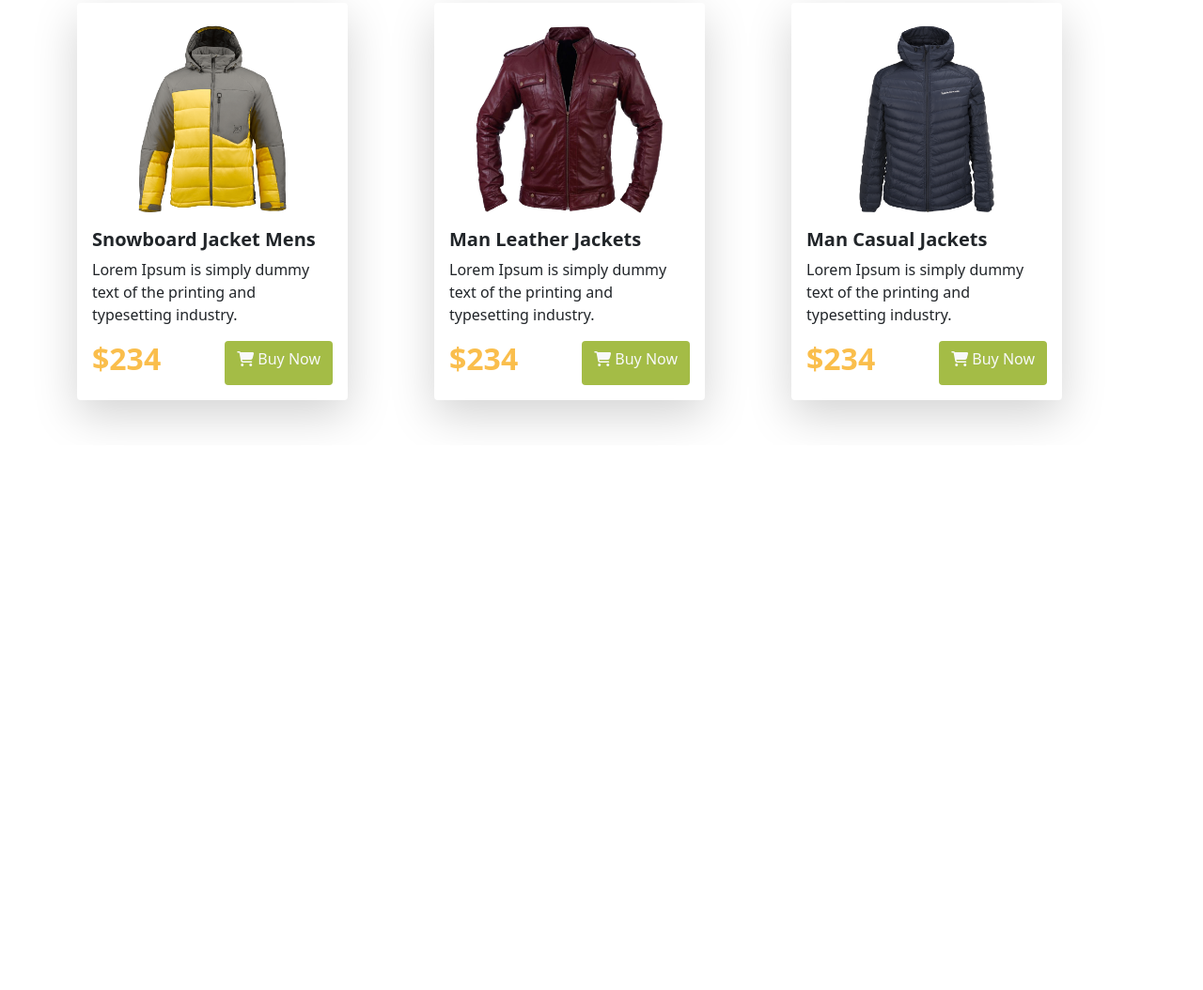
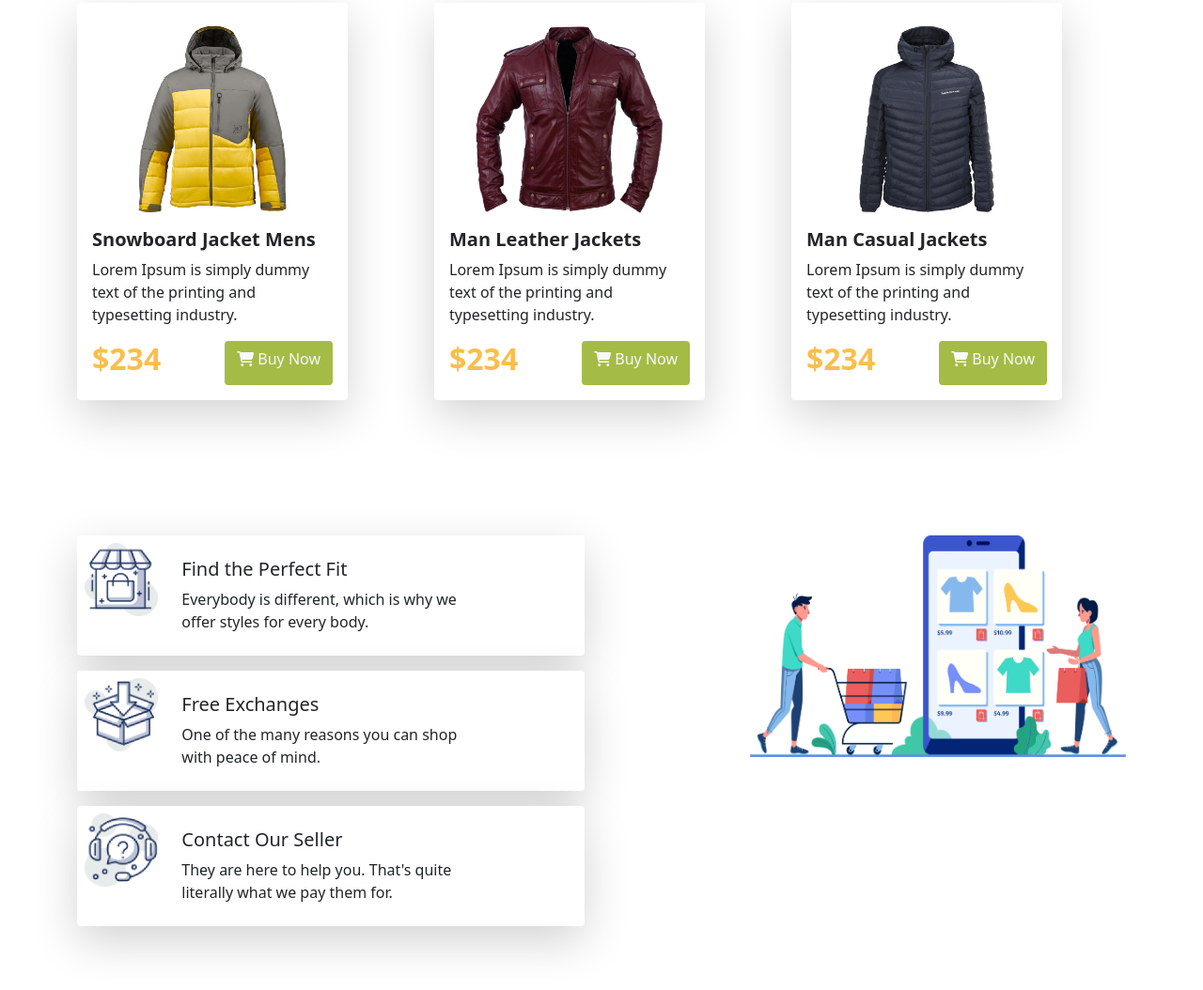
Before and after one commit to FahamidulDipro/penguin_fashion, a plain HTML site: page index.html in a window 1280 px wide. Shown: the part 1324-2378 px from the top of the page at 94% size. Before the commit the page ends 1798 px from the top, so only its background shows below. Drawn offline with nearby package versions, Linux system fonts and the light colour scheme.

Commit message:
last section added

```diff
--- a/index.html
+++ b/index.html
@@ -26,6 +26,11 @@
     .card img {
         height: 200px;
         width: 200px;
+    }
+
+    .image_container2 {
+        width: 400px;
+        height: 300px;
     }
 </style>
 
@@ -76,7 +81,7 @@
         <div class="text_container w-lg-25 w-100">
             <h1 class="first_heading"><span style="color:#FABE4C;">Be the Penguins</span> <br>of Winter</h1>
             <p>Lorem ipsum dolor sit amet consectetur, adipisicing elit. Officia unde consequatur, porro minus earum explicabo aperiam sit id quasi temporibus architecto amet? Dignissimos nulla voluptatum facilis ratione esse consequuntur neque?</p>
-            <button class="btn btn_green text-light"><i class="fas fa-shopping-cart"></i> BUY NOW</button>
+            <button class="btn btn_green text-light mt-3"><i class="fas fa-shopping-cart"></i> BUY NOW</button>
         </div>
         <div class="image_container">
             <img src="images/model.png" alt="model" class="img-fluid">
@@ -89,7 +94,7 @@
 
 
 <!-- Third Section Starts  -->
-<div class="white_background">
+<section class="white_background">
     <div class="container py-5">
         <h2 style="font-weight: bold;">Woman Jacket</h2>
         <div class="row mt-5 g-4">
@@ -188,8 +193,62 @@
             </div>
         </div>
     </div>
-</div>
+</section>
 <!-- Third Section Ends  -->
+
+<!-- Fourth Section Starts -->
+<section>
+    <div class="container  d-flex justify-content-between py-5 flex-lg-row flex-md-row flex-sm-column flex-column my-5">
+        <div class="list_container ">
+            <div class="card mb-3 border-0 shadow-lg rounded p-2" style="max-width: 540px;">
+                <div class="row g-0">
+                    <div class="col-md-2">
+                        <img src="images/house.png" class="img-fluid rounded-start" alt="house" style="height: 78px; width: 78px;">
+                    </div>
+                    <div class="col-md-8">
+                        <div class="card-body">
+                            <h5 class="card-title">Find the Perfect Fit</h5>
+                            <p class="card-text">Everybody is different, which is why we offer styles for every body.</p>
+
+                        </div>
+                    </div>
+                </div>
+            </div>
+            <div class="card mb-3 border-0 shadow-lg rounded p-2" style="max-width: 540px;">
+                <div class="row g-0">
+                    <div class="col-md-2">
+                        <img src="images/box.png" class="img-fluid rounded-start" alt="box" style="height: 78px; width: 78px;">
+                    </div>
+                    <div class="col-md-8">
+                        <div class="card-body">
+                            <h5 class="card-title">Free Exchanges</h5>
+                            <p class="card-text">One of the many reasons you can shop with peace of mind.</p>
+
+                        </div>
+                    </div>
+                </div>
+            </div>
+            <div class="card mb-3 border-0 shadow-lg rounded p-2" style="max-width: 540px;">
+                <div class="row g-0">
+                    <div class="col-md-2">
+                        <img src="images/question.png" class="img-fluid rounded-start" alt="question" style="height: 78px; width: 78px;">
+                    </div>
+                    <div class="col-md-8">
+                        <div class="card-body">
+                            <h5 class="card-title">Contact Our Seller</h5>
+                            <p class="card-text">They are here to help you. That's quite literally what we pay them for.</p>
+
+                        </div>
+                    </div>
+                </div>
+            </div>
+        </div>
+        <div class="image_container2">
+            <img src="images/shopping.png" alt="shopping" class="img-fluid">
+        </div>
+    </div>
+</section>
+<!-- Fourth Section Ends -->
 
 <body>
     <script src="https://cdn.jsdelivr.net/npm/bootstrap@5.1.3/dist/js/bootstrap.bundle.min.js" integrity="sha384-ka7Sk0Gln4gmtz2MlQnikT1wXgYsOg+OMhuP+IlRH9sENBO0LRn5q+8nbTov4+1p" crossorigin="anonymous"></script>
```
